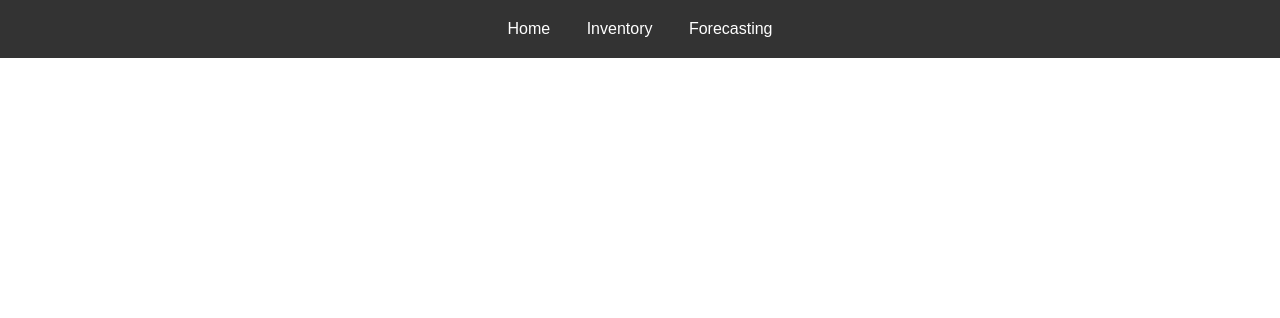
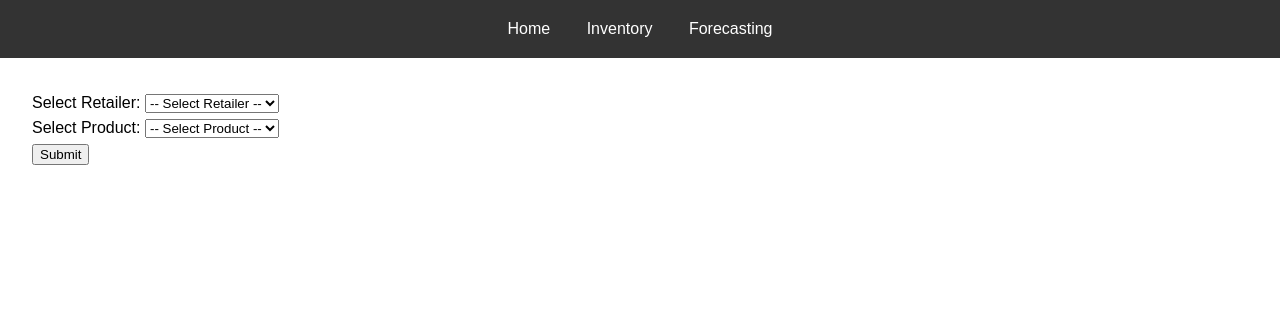
Before and after one commit to habarcs/bigdata, a Flask app: page /forecasting in a window 1280 px wide. Shown: the top 318 px of the page. Run offline with Flask 3, Linux system fonts and the light colour scheme; data that the repository does not hold is empty; some libraries are stand-ins or nearby versions.

Commit message:
initial forecasting ui

```diff
--- a/ui/app.py
+++ b/ui/app.py
@@ -1,7 +1,9 @@
 import psycopg
+import plotly.express as px
+import pandas as pd
 from flask import Flask, render_template, request, jsonify
 
-POSTGRES_CONNECTION = "host=sql-database dbname=postgres user=postgres password=supersecret port=5432"
+POSTGRES_CONNECTION = "host=localhost dbname=postgres user=postgres password=supersecret port=5432"
 
 app = Flask(__name__)
 
@@ -16,11 +18,40 @@ def inventory():
     if request.method == 'GET':
         with psycopg.connect(POSTGRES_CONNECTION, autocommit=True) as conn:
             with conn.cursor() as cur:
+                # Fetch retailers and products
                 cur.execute("SELECT retailer_id, retailer_name FROM retailers")
                 retailers = [{'id': row[0], 'name': row[1]} for row in cur.fetchall()]
                 cur.execute("SELECT product_id, product_name FROM products")
                 products = [{'id': row[0], 'name': row[1]} for row in cur.fetchall()]
-            return render_template('inventory.html', retailers=retailers, products=products)
+
+                # Fetch the first 10 inventory items
+                cur.execute("""
+                    SELECT
+                        r.retailer_name,
+                        p.product_name,
+                        i.quantity_on_hand,
+                        CASE
+                            WHEN i.quantity_on_hand <= 0 THEN 'Out of Stock'
+                            WHEN i.quantity_on_hand <= i.reorder_level THEN 'Low Stock'
+                            ELSE 'In Stock'
+                        END AS status
+                    FROM
+                        inventory i
+                    JOIN
+                        retailers r ON i.retailer_id = r.retailer_id
+                    JOIN
+                        products p ON i.product_id = p.product_id
+                    LIMIT 10
+                """)
+                inventory_data = [
+                    {
+                        'retailer_name': row[0],
+                        'product_name': row[1],
+                        'quantity_on_hand': row[2],
+                        'status': row[3]
+                    } for row in cur.fetchall()
+                ]
+            return render_template('inventory.html', retailers=retailers, products=products, inventory_data=inventory_data)
 
     elif request.method == 'POST':
         filters = request.json
@@ -62,9 +93,47 @@ def inventory():
             return jsonify(data)
 
 
-@app.route('/forecasting')
+
+@app.route('/forecasting', methods=['GET', 'POST'])
 def forecasting():
-    return render_template('forecasting.html')
+    with psycopg.connect(POSTGRES_CONNECTION, autocommit=True) as conn:
+        with conn.cursor() as cur:
+            cur.execute("SELECT retailer_id FROM forecast")
+            retailers = [{'id': row[0]} for row in cur.fetchall()]
+            cur.execute("SELECT product_id FROM forecast")
+            products = [{'id': row[0]} for row in cur.fetchall()]
+
+    if request.method == 'GET':
+        return render_template('forecasting.html', retailers=retailers, products=products)
+
+    elif request.method == 'POST':
+        # Fetch selected retailer and product IDs from the form
+        retailer_id = request.form['retailer_id']
+        product_id = request.form['product_id']
+
+        # Query the forecast table for the selected retailer and product
+        with psycopg.connect(POSTGRES_CONNECTION, autocommit=True) as conn:
+            with conn.cursor() as cur:
+                cur.execute("""
+                    SELECT ds, item_quantity
+                    FROM forecast
+                    WHERE retailer_id = %s AND product_id = %s
+                    ORDER BY ds
+                """, (retailer_id, product_id))
+                data = cur.fetchall()
+
+        # Convert the data to a Pandas DataFrame
+        df = pd.DataFrame(data, columns=['ds', 'item_quantity'])
+
+        # Generate the interactive plot
+        fig = px.line(df, x='ds', y='item_quantity',
+                      title=f'Demand Forecast for Product <b>{product_id}</b> at Retailer <b>{retailer_id}</b>',
+                      labels={'ds': 'Date', 'item_quantity': 'Predicted Demand'},
+                      template='plotly_white')
+        graph_html = fig.to_html(full_html=False)
+
+        # Return the plot in the response
+        return render_template('forecasting.html', graph_html=graph_html, retailers=retailers, products=products)
 
 
 if __name__ == '__main__':
--- a/ui/requirements.txt
+++ b/ui/requirements.txt
@@ -1,2 +1,4 @@
 flask
 psycopg[binary]
+plotly
+pandas
--- a/ui/templates/forecasting.html
+++ b/ui/templates/forecasting.html
@@ -3,6 +3,45 @@
 {% block title %}Demand Forecasting{% endblock %}
 
 {% block content %}
+<div class="container">
+    <form method="POST">
+        <div class="form-group">
+            <label for="retailer_id">Select Retailer:</label>
+            <select name="retailer_id" id="retailer_id" class="form-control" required>
+                <option value="">-- Select Retailer --</option>
+                {% for retailer in retailers %}
+                    <option value="{{ retailer.id }}">{{ retailer.id }}</option>
+                {% endfor %}
+            </select>
+        </div>
 
+        <div class="form-group">
+            <label for="product_id">Select Product:</label>
+            <select name="product_id" id="product_id" class="form-control" required>
+                <option value="">-- Select Product --</option>
+                {% for product in products %}
+                    <option value="{{ product.id }}">{{ product.id }}</option>
+                {% endfor %}
+            </select>
+        </div>
 
+        <button type="submit" class="btn btn-primary">Submit</button>
+    </form>
+
+    <!-- Display forecast plot -->
+    {% if graph_html %}
+        <div class="mt-4">
+            <div>
+                {{ graph_html | safe }}
+            </div>
+        </div>
+    {% endif %}
+
+    <!-- Display error message if no data -->
+    {% if error %}
+        <div class="alert alert-danger mt-4">
+            <strong>Error:</strong> {{ error }}
+        </div>
+    {% endif %}
+</div>
 {% endblock %}
```
Also changed, not shown: ui/templates/inventory.html (+9 -0 lines).
